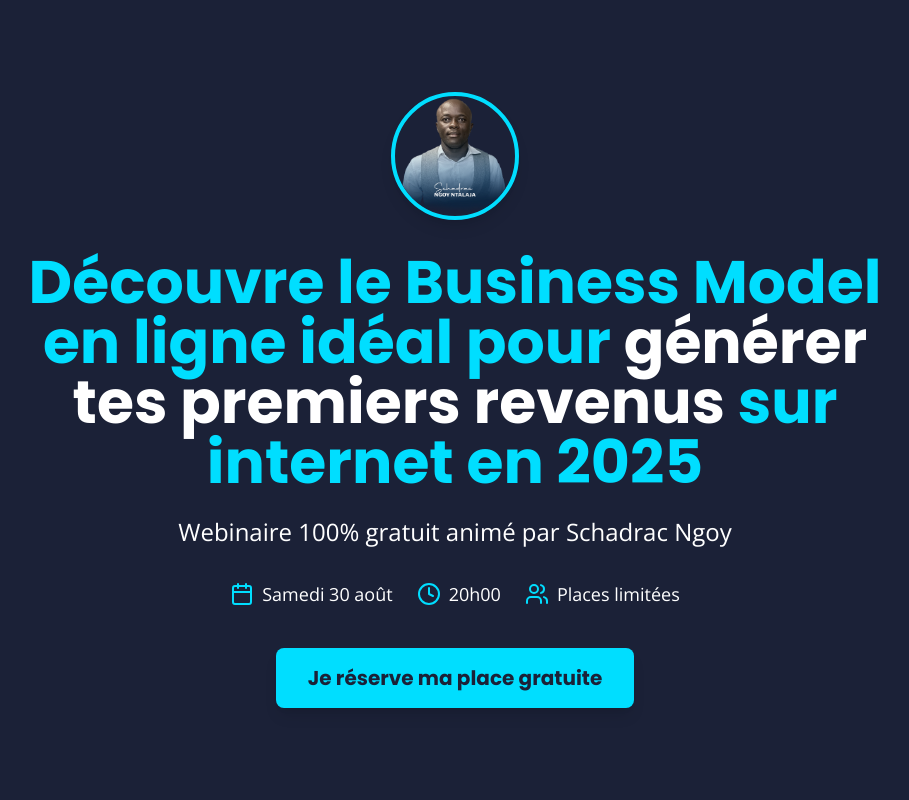
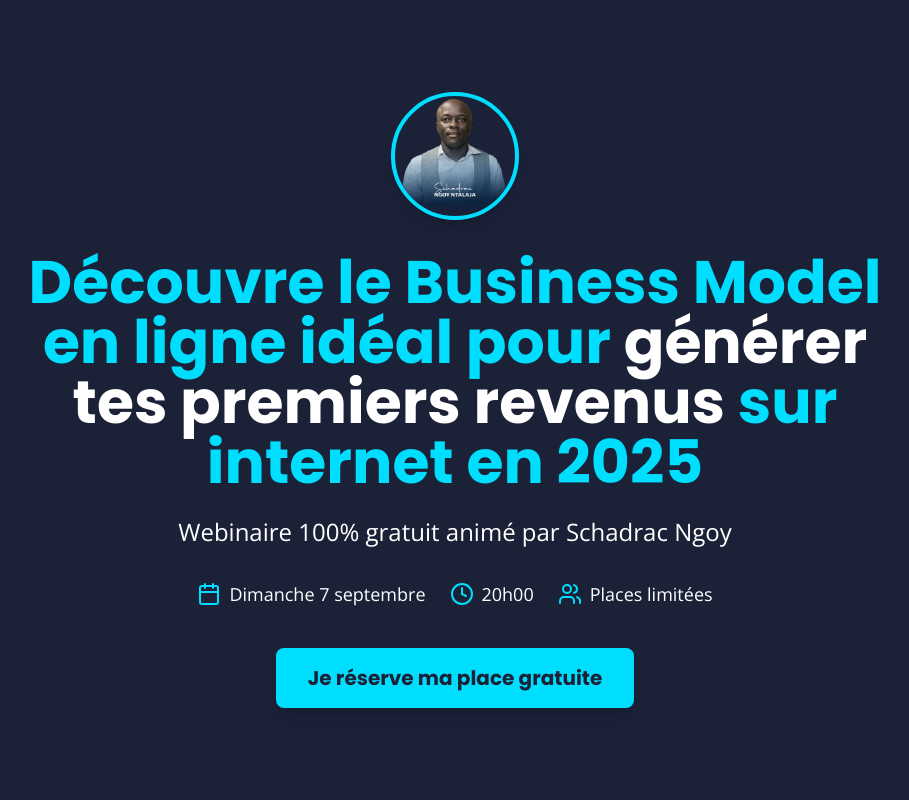
Before and after one commit to Michelmoyo/schadracngoy, a React (Vite) app: page / in a window 1280 px wide. Shown: the top 800 px of the page, without its empty margins (185-1094 px from the left). Built offline with nearby package versions, Linux system fonts and the light colour scheme; no server answers.

Commit message:
Changer la date du webinaire

```diff
--- a/src/components/HeroSection.tsx
+++ b/src/components/HeroSection.tsx
@@ -31,7 +31,7 @@ const HeroSection = () => {
         <div className="flex flex-col md:flex-row items-center justify-center gap-6 mb-10 text-white">
           <div className="flex items-center gap-2">
             <Calendar className="w-6 h-6 text-[#00DEFF]" />
-            <span className="text-lg">Samedi 30 août</span>
+            <span className="text-lg">Dimanche 7 septembre</span>
           </div>
           <div className="flex items-center gap-2">
             <Clock className="w-6 h-6 text-[#00DEFF]" />
--- a/src/components/RegistrationForm.tsx
+++ b/src/components/RegistrationForm.tsx
@@ -93,7 +93,7 @@ const RegistrationForm = () => {
             <div className="flex items-center justify-center gap-6 mb-4 text-white">
               <div className="flex items-center gap-2">
                 <Calendar className="w-5 h-5 text-[#00DEFF]" />
-                <span>Samedi 30 août</span>
+                <span>Dimanche 7 septembre</span>
               </div>
               <div className="flex items-center gap-2">
                 <Clock className="w-5 h-5 text-[#00DEFF]" />
@@ -167,7 +167,7 @@ const RegistrationForm = () => {
           </form>
 
           <p className="text-center text-white mt-6 font-['Open_Sans']">
-            <span className="text-[#00DEFF] font-semibold">Places limitées</span> – Webinaire le samedi 30 août à 20h00
+            <span className="text-[#00DEFF] font-semibold">Places limitées</span> – Webinaire le dimanche 7 septembre à 20h00
           </p>
         </div>
       </div>
```
